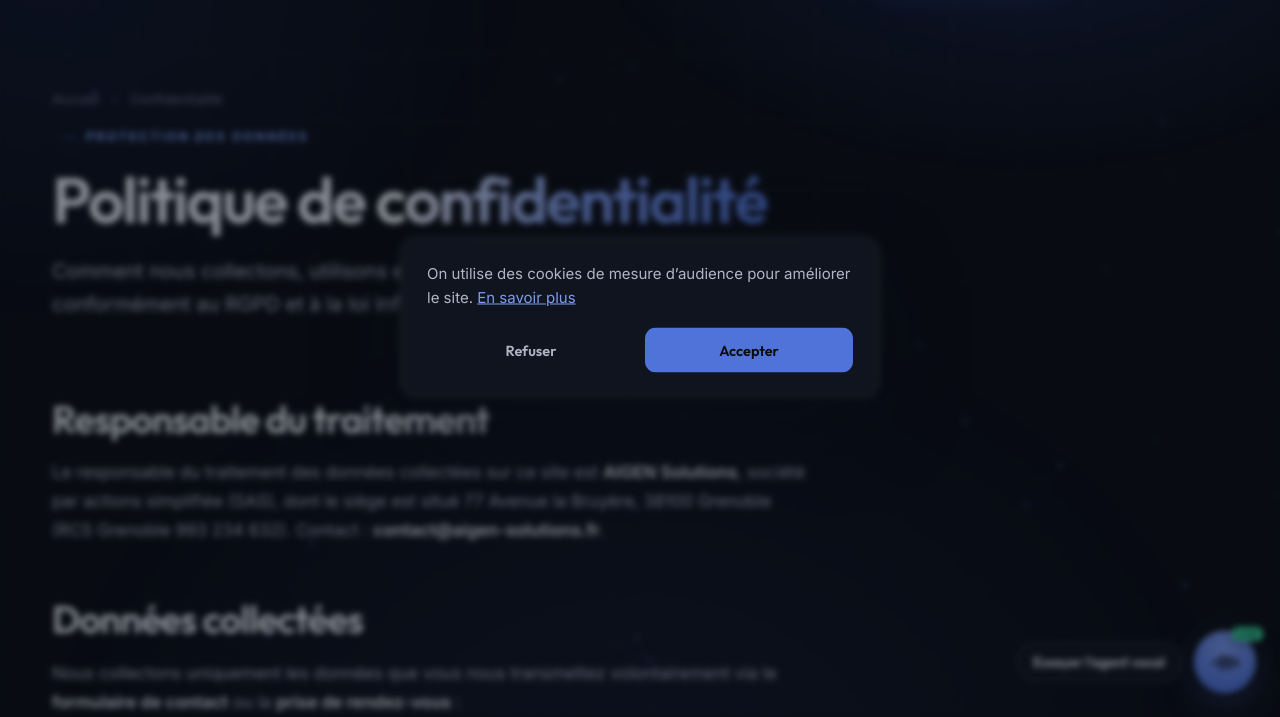
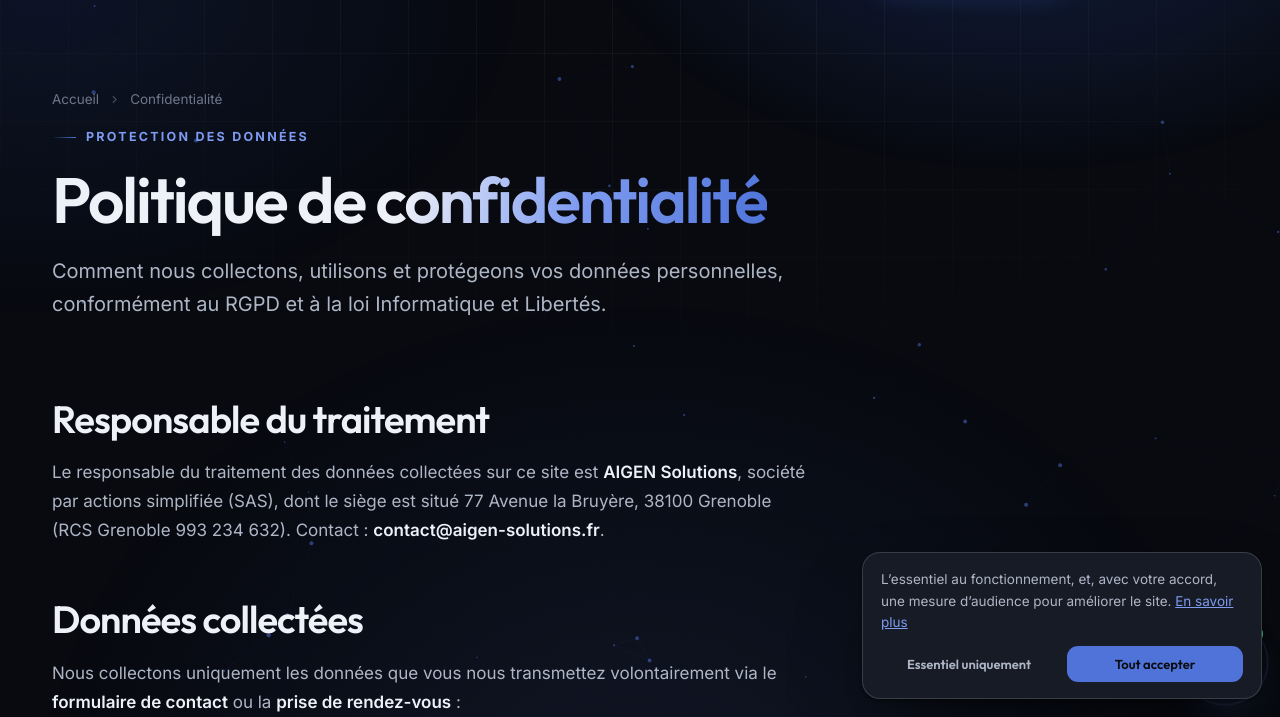
Before and after one commit to obaran/AIGEN-Solutions, a website: page confidentialite.html in a window 1280 px wide. Shown: the part 83-800 px from the top of the page. Drawn offline with Linux system fonts and the light colour scheme.

Commit message:
Cookies: libelles "Essentiel uniquement / Tout accepter" + politique lisible
- consent.js: boutons renommes (le refus devient un choix doux et comprehensible;
  meme mecanique, les elements techniques exemptes restent dans tous les cas);
  message reformule.
- Variante .cookie-quiet en coin SANS voile sur confidentialite.html et
  mentions-legales.html: "En savoir plus" menait a une page floutee/bloquee
  par le modal, la politique doit etre lisible avant de choisir (CNIL).
- confidentialite.html: texte aligne sur les nouveaux libelles.

Co-Authored-By: Claude Opus 4.8 (1M context) <noreply@anthropic.com>

```diff
--- a/confidentialite.html
+++ b/confidentialite.html
@@ -82,7 +82,7 @@
       <div class="prose-block">
         <h2>Cookies et mesure d'audience</h2>
         <p><strong>Cookies strictement nécessaires.</strong> Le site conserve dans votre navigateur (stockage local) votre préférence de thème clair/sombre et votre choix en matière de cookies. Ces informations ne sont pas transmises à des tiers et ne nécessitent pas de consentement.</p>
-        <p><strong>Mesure d'audience (Google Analytics 4).</strong> Avec votre accord, nous utilisons Google Analytics 4 pour comprendre l'usage du site (pages consultées, provenance des visites, actions clés comme l'envoi d'un formulaire) afin de l'améliorer. Ces cookies et le chargement de l'outil ne sont activés <strong>qu'après votre clic sur « Accepter »</strong> dans le bandeau prévu à cet effet. Vous pouvez refuser d'un simple clic, aussi facilement qu'accepter : dans ce cas, aucun cookie de mesure n'est déposé et l'outil n'est pas chargé.</p>
+        <p><strong>Mesure d'audience (Google Analytics 4).</strong> Avec votre accord, nous utilisons Google Analytics 4 pour comprendre l'usage du site (pages consultées, provenance des visites, actions clés comme l'envoi d'un formulaire) afin de l'améliorer. Ces cookies et le chargement de l'outil ne sont activés <strong>qu'après votre clic sur « Tout accepter »</strong> dans la fenêtre prévue à cet effet. Vous pouvez choisir « Essentiel uniquement » d'un simple clic, aussi facilement qu'accepter : dans ce cas, aucun cookie de mesure n'est déposé et l'outil n'est pas chargé (seuls subsistent les éléments techniques indispensables au fonctionnement, comme votre préférence de thème et la mémorisation de votre choix).</p>
         <p>Ces données sont traitées par Google (Google Ireland Limited) pour notre compte ; l'adresse IP est traitée de façon anonymisée par défaut dans Google Analytics 4. Vous pouvez revenir sur votre choix à tout moment en effaçant les données de ce site dans votre navigateur, ce qui fera réapparaître le bandeau de consentement.</p>
       </div>
 
--- a/css/components.css
+++ b/css/components.css
@@ -299,6 +299,15 @@
 .cookie-accept{background:var(--accent);color:var(--on-accent)}
 .cookie-accept:hover{background:var(--accent-bright)}
 
+/* Variante discrète (pages confidentialité / mentions légales) : en coin,
+   SANS voile, pour que la politique reste lisible avant de choisir. */
+.cookie-bar.cookie-quiet{top:auto;left:auto;right:18px;bottom:18px;width:min(400px,calc(100% - 36px));
+  padding:16px 18px;gap:12px;transform:translateY(14px);box-shadow:var(--shadow-lg)}
+.cookie-bar.cookie-quiet::before{display:none}
+.cookie-bar.cookie-quiet.in{transform:none}
+.cookie-bar.cookie-quiet p{font-size:13.5px}
+.cookie-bar.cookie-quiet button{font-size:13px;padding:9px 14px}
+
 /* ---------- Strip références (logo-ready) ---------- */
 .trust-logos img{height:26px;width:auto;opacity:.55;filter:grayscale(1) brightness(1.35);transition:.3s}
 .trust-logos a:hover img,.trust-logos img:hover{opacity:1;filter:none}
--- a/js/consent.js
+++ b/js/consent.js
@@ -44,16 +44,19 @@
   if (!hasTags()) { return; }                    // aucun identifiant → pas de bannière
 
   function banner() {
+    // Sur les pages confidentialité / mentions légales : variante DISCRÈTE en coin,
+    // sans voile (on doit pouvoir LIRE la politique avant de choisir).
+    var quiet = /confidentialite|mentions-legales/.test(location.pathname);
     var b = document.createElement('div');
-    b.className = 'cookie-bar';
+    b.className = 'cookie-bar' + (quiet ? ' cookie-quiet' : '');
     b.setAttribute('role', 'dialog');
     b.setAttribute('aria-label', 'Cookies');
     b.innerHTML =
-      '<p>On utilise des cookies de mesure d’audience pour améliorer le site. ' +
+      '<p>L’essentiel au fonctionnement, et, avec votre accord, une mesure d’audience pour améliorer le site. ' +
       '<a href="confidentialite.html">En savoir plus</a></p>' +
       '<div class="cookie-actions">' +
-        '<button type="button" class="cookie-refuse">Refuser</button>' +
-        '<button type="button" class="cookie-accept">Accepter</button>' +
+        '<button type="button" class="cookie-refuse">Essentiel uniquement</button>' +
+        '<button type="button" class="cookie-accept">Tout accepter</button>' +
       '</div>';
     document.body.appendChild(b);
     requestAnimationFrame(function () { b.classList.add('in'); });
```
Also changed, not shown: CLAUDE.md (+1 -1 lines).
